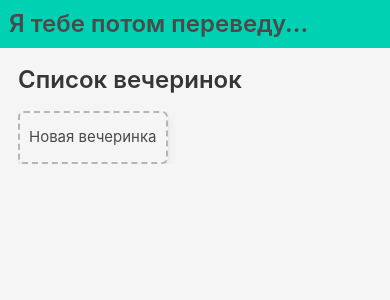
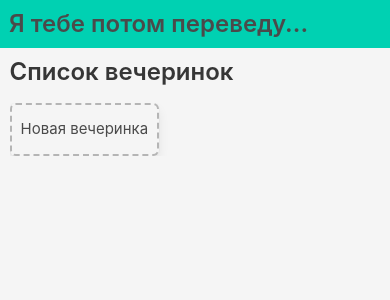
Before and after one commit to keshamin/party_budget, a Vue app: page / in a window 390 px wide. Shown: the top 300 px of the page. Built offline with nearby package versions, Linux system fonts and the light colour scheme.

Commit message:
section padding optimization for mobiles

```diff
--- a/src/styles.scss
+++ b/src/styles.scss
@@ -25,3 +25,9 @@ html {
   margin-left: auto !important;
   margin-right: auto !important;
 }
+
+.section {
+  @include mobile {
+    padding: 0.8rem;
+  }
+}
```
